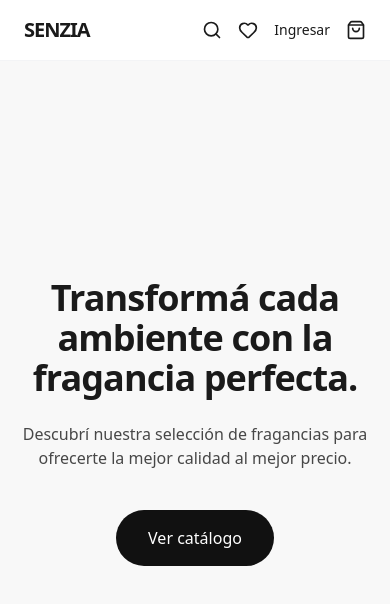
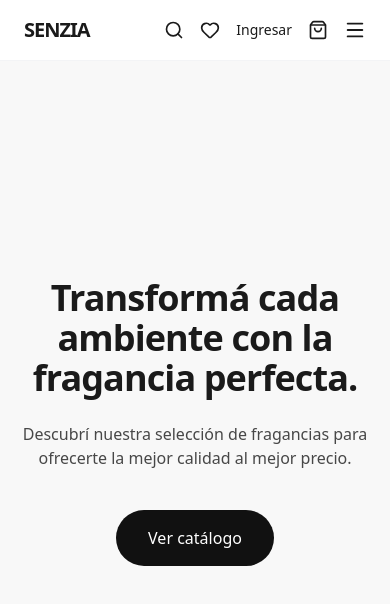
Before and after one commit to thiago123-gif/senzia-ecommerce, a Next.js app: page / in a window 390 px wide. Shown: the top 604 px of the page. Built offline with nearby package versions, Linux system fonts and the light colour scheme; no server answers.

Commit message:
Fix: agregar menu hamburguesa para navegacion en mobile

```diff
--- a/components/Navbar.tsx
+++ b/components/Navbar.tsx
@@ -1,7 +1,7 @@
 'use client'
 import { useState, useEffect } from 'react'
 import Link from 'next/link'
-import { ShoppingBag, Search, X, Heart } from 'lucide-react'
+import { ShoppingBag, Search, X, Heart, Menu } from 'lucide-react'
 import { useCart } from './CartContext'
 import { useRouter } from 'next/navigation'
 import { Show, SignInButton, UserButton } from '@clerk/nextjs'
@@ -10,6 +10,7 @@ export default function Navbar() {
   const { items } = useCart()
   const [isMounted, setIsMounted] = useState(false)
   const [isSearchOpen, setIsSearchOpen] = useState(false)
+  const [isMobileMenuOpen, setIsMobileMenuOpen] = useState(false)
   const router = useRouter()
 
   useEffect(() => {
@@ -58,6 +59,15 @@ export default function Navbar() {
             </span>
           )}
         </Link>
+
+        {/* Botón hamburguesa: solo visible en pantallas chicas (mobile) */}
+        <button
+          onClick={() => setIsMobileMenuOpen(!isMobileMenuOpen)}
+          className="md:hidden hover:text-[#7A8F5C] transition-colors"
+          aria-label="Abrir menú"
+        >
+          {isMobileMenuOpen ? <X size={22} /> : <Menu size={22} />}
+        </button>
       </div>
 
       {isSearchOpen && (
@@ -71,6 +81,21 @@ export default function Navbar() {
           />
         </div>
       )}
+
+      {/* Menú desplegable para mobile: Inicio / Productos / Nosotros */}
+      {isMobileMenuOpen && (
+        <div className="md:hidden absolute top-full left-0 w-full bg-white border-b shadow-sm flex flex-col gap-1 p-4 font-medium text-sm">
+          <Link href="/" onClick={() => setIsMobileMenuOpen(false)} className="py-3 px-2 rounded-lg hover:bg-gray-50">
+            Inicio
+          </Link>
+          <Link href="/productos" onClick={() => setIsMobileMenuOpen(false)} className="py-3 px-2 rounded-lg hover:bg-gray-50">
+            Productos
+          </Link>
+          <Link href="/nosotros" onClick={() => setIsMobileMenuOpen(false)} className="py-3 px-2 rounded-lg hover:bg-gray-50">
+            Nosotros
+          </Link>
+        </div>
+      )}
     </nav>
   )
 }
```
